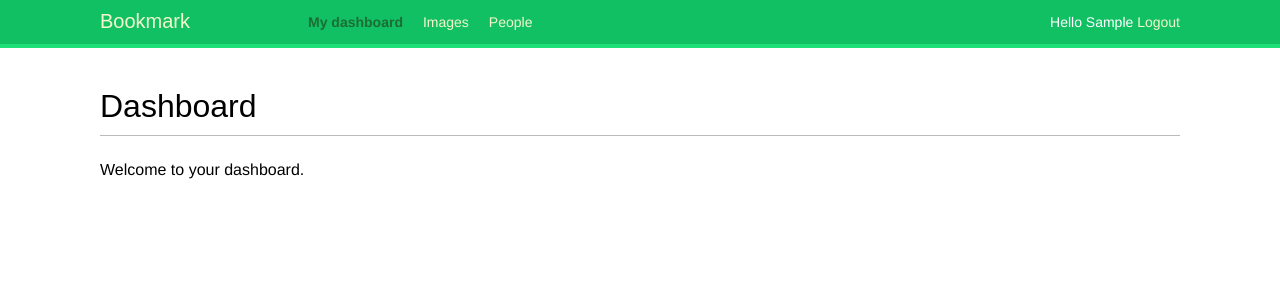
After one commit to mesaverde0207/shiny-sniffle, a Django app: page /account/ in a window 1280 px wide. The commit adds this page. Shown: the top 300 px of the page. Run offline with Django 3.2, Linux system fonts and the light colour scheme; the visitor is signed in with stand-in values (Sample User, id 1); some web fonts are replaced.

Commit message:
feat: func. of user login and logout implemented

```diff
--- a/account/static/css/base.css
+++ b/account/static/css/base.css
@@ -75,6 +75,11 @@ ol {
 
 #header a:hover {
   color: #fff;
+}
+
+#header .user {
+  float: right;
+  padding-top: 4px;
 }
 
 #content {
--- /dev/null
+++ b/account/templates/account/dashboard.html
@@ -0,0 +1,6 @@
+{% extends "base.html" %}
+{% block title %}Dashboard{% endblock %}
+{% block content %}
+  <h1>Dashboard</h1>
+  <p>Welcome to your dashboard.</p>
+{% endblock %}
--- a/account/templates/base.html
+++ b/account/templates/base.html
@@ -8,6 +8,27 @@
 <body>
   <div id="header">
     <span class="logo">Bookmark</span>
+    {% if request.user.is_authenticated %}
+      <ul class="menu">
+        <li {% if section == 'dashboard' %}class="selected"{% endif %}>
+          <a href="{% url 'dashboard' %}">My dashboard</a>
+        </li>
+        <li {% if section == 'images' %}class="selected"{% endif %}>
+          <a href="#">Images</a>
+        </li>
+        <li {% if section == 'people' %}class="selected"{% endif %}>
+          <a href="#">People</a>
+        </li>
+      </ul>
+    {% endif %}
+    <span class="user">
+      {% if request.user.is_authenticated %}
+        Hello {{ request.user.first_name }}
+        <a href="{% url 'logout' %}">Logout</a>
+      {% else %}
+        <a href="{% url 'login' %}">Log-in</a>
+      {% endif %}
+    </span>
   </div>
   <div id="content">
     {% block content %}
--- a/account/urls.py
+++ b/account/urls.py
@@ -1,6 +1,10 @@
 from django.urls import path
-from . import views
+from django.contrib.auth import views
+from . import views as account_views
 
 urlpatterns = [
-    path('login/', views.user_login, name='login')
+    # path('login/', views.user_login, name='login')
+    path('login/', views.LoginView.as_view(), name='login'),
+    path('logout/', views.LogoutView.as_view(), name='logout'),
+    path('', account_views.dashboard, name='dashboard'),
 ]
--- a/account/views.py
+++ b/account/views.py
@@ -1,12 +1,20 @@
 from __future__ import annotations
 from typing import TYPE_CHECKING
 from django.contrib.auth import authenticate, login
+from django.contrib.auth.decorators import login_required
 from django.http import HttpResponse
 from django.shortcuts import render
 from .forms import LoginForm
 
 if TYPE_CHECKING:
     from django.http import HttpRequest
+
+
+@login_required
+def dashboard(request: HttpRequest):
+    return render(request,
+                  'account/dashboard.html',
+                  {'section': 'dashboard'})
 
 
 def user_login(request: HttpRequest):
--- a/bookmarks/settings.py
+++ b/bookmarks/settings.py
@@ -123,3 +123,7 @@ USE_TZ = True
 # https://docs.djangoproject.com/en/3.1/howto/static-files/
 
 STATIC_URL = '/static/'
+
+LOGIN_REDIRECT_URL = 'dashboard'
+LOGIN_URL = 'login'
+LOGOUT_URL = 'logout'
```
Also changed, not shown: account/templates/registration/logged_out.html (added, +9 -0 lines), account/templates/registration/login.html (added, +21 -0 lines).
